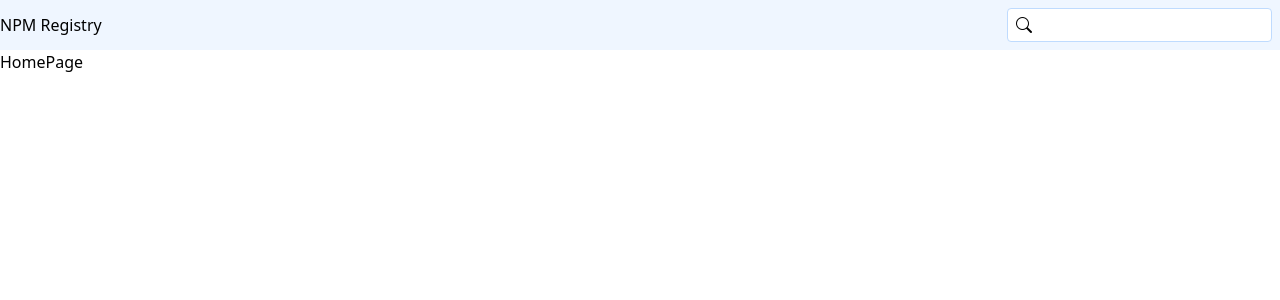
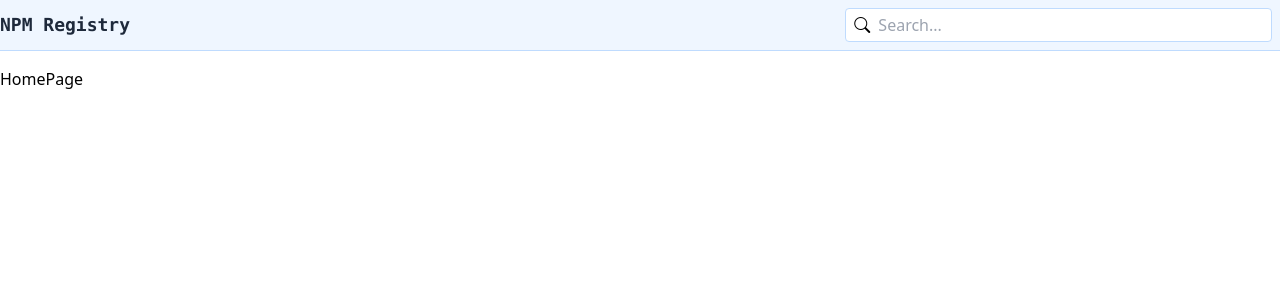
Before and after one commit to mrivasperez/the-registry, a React (Vite) app: page / in a window 1280 px wide. Shown: the top 300 px of the page. Built offline with nearby package versions, Linux system fonts and the light colour scheme.

Commit message:
ui: style header

```diff
--- a/src/components/Header.tsx
+++ b/src/components/Header.tsx
@@ -3,9 +3,11 @@ import SearchInput from "./SearchInput";
 
 const Header = () => {
   return (
-    <div className="bg-blue-50">
+    <div className="bg-blue-50 border-b border-b-blue-200 mb-4">
       <div className="container flex justify-between items-center mx-auto">
-        <Link to={"/"}>NPM Registry</Link>
+        <Link to={"/"} className="font-bold text-lg text-slate-800 font-mono">
+          NPM Registry
+        </Link>
         <SearchInput />
       </div>
     </div>
--- a/src/components/SearchInput.tsx
+++ b/src/components/SearchInput.tsx
@@ -16,9 +16,9 @@ const SearchInput = () => {
   return (
     <Form
       action="/search"
-      className="flex border rounded px-2 py-1 m-2 bg-white border-blue-200"
+      className="flex border rounded px-2 py-1 m-2 bg-white border-blue-200 w-4/12"
     >
-      <i className="bi bi-search"></i> <input type="text" name="query" />
+      <i className="bi bi-search me-2"></i> <input type="text" name="query" placeholder="Search..." />
     </Form>
   );
 };
```
